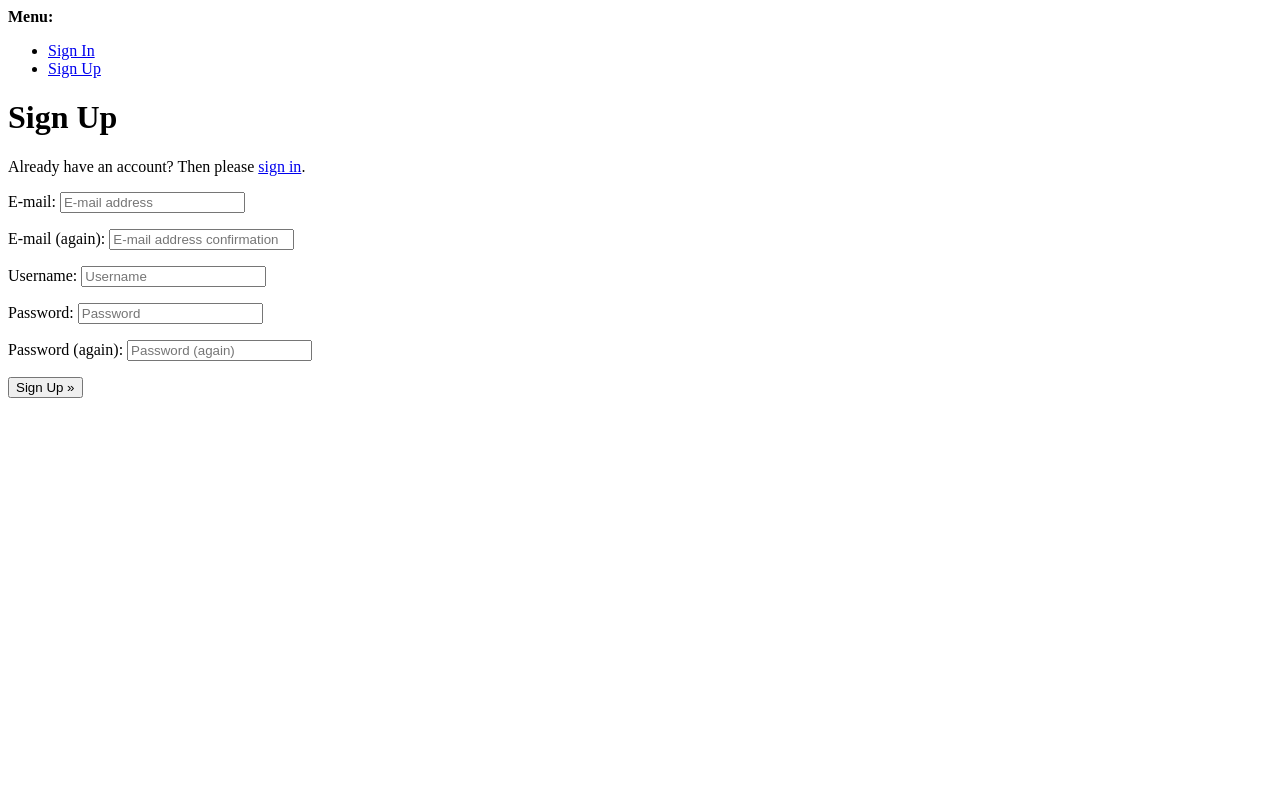
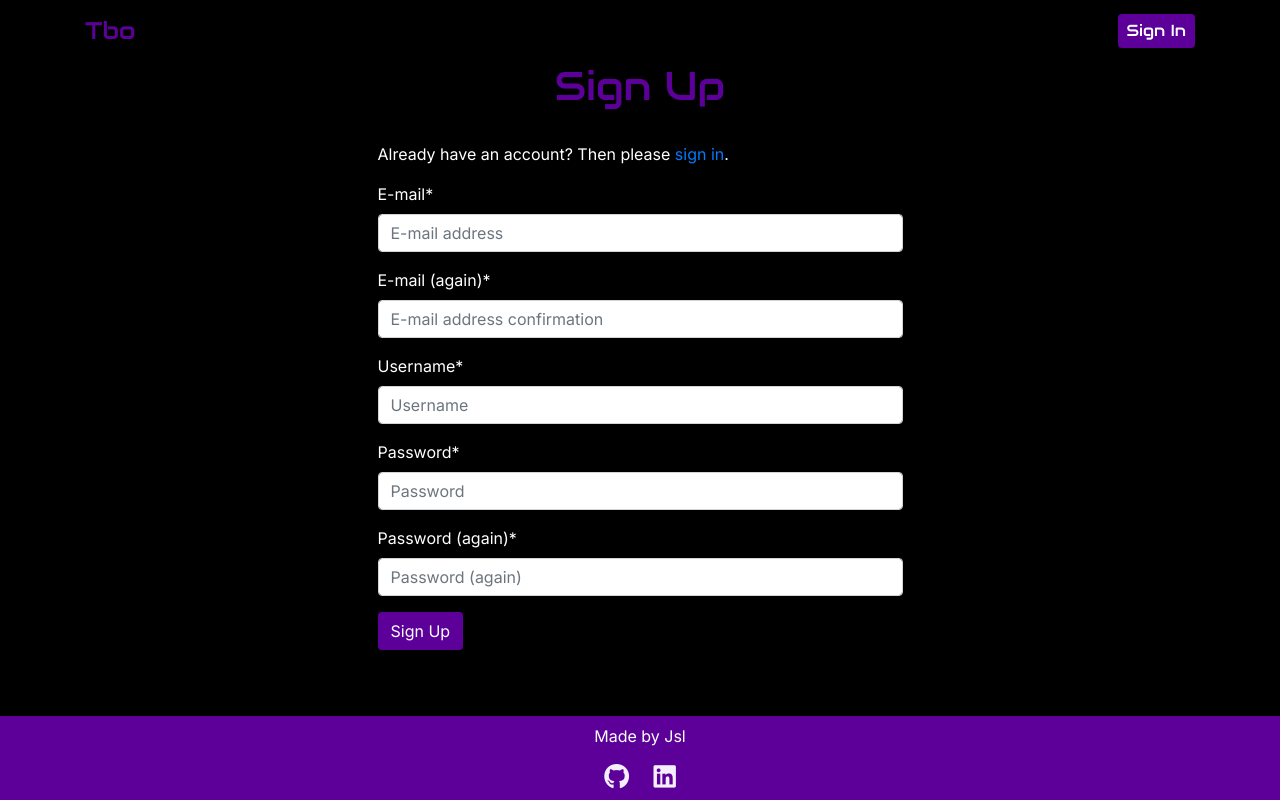
Before and after one commit to john-lohoba/Milestone-Project-4, a Django app: page /accounts/signup/ in a window 1280 px wide. Run offline with Django 4.2, Linux system fonts and the light colour scheme; some libraries are stand-ins or nearby versions.

Commit message:
Add crispy forms

```diff
--- a/tbo/settings.py
+++ b/tbo/settings.py
@@ -46,6 +46,9 @@ INSTALLED_APPS = [
     "allauth.account",
     "allauth.socialaccount",
     "home",
+    # Other
+    "crispy_forms",
+    "crispy_bootstrap5",
 ]
 
 MIDDLEWARE = [
@@ -59,6 +62,9 @@ MIDDLEWARE = [
 ]
 
 ROOT_URLCONF = "tbo.urls"
+
+CRISPY_ALLOWED_TEMPLATE_PACKS = "bootstrap5"
+CRISPY_TEMPLATE_PACK = "bootstrap5"
 
 TEMPLATES = [
     {
--- a/templates/allauth/account/base.html
+++ b/templates/allauth/account/base.html
@@ -1,40 +1,14 @@
-<!DOCTYPE html>
-<html>
-  <head>
-    <title>{% block head_title %}{% endblock %}</title>
-    {% block extra_head %}
-    {% endblock %}
-  </head>
-  <body>
-    {% block body %}
+{% extends "base.html" %}
 
-    {% if messages %}
-    <div>
-      <strong>Messages:</strong>
-      <ul>
-        {% for message in messages %}
-        <li>{{message}}</li>
-        {% endfor %}
-      </ul>
+{% block content %}
+<div class="container">
+  <div class="row justify-content-center">
+    <div class="col-12">
+      <div class="allauth-form-inner-content">
+        {% block inner_content %}
+        {% endblock %}
+      </div>
     </div>
-    {% endif %}
-
-    <div>
-      <strong>Menu:</strong>
-      <ul>
-        {% if user.is_authenticated %}
-        <li><a href="{% url 'account_email' %}">Change E-mail</a></li>
-        <li><a href="{% url 'account_logout' %}">Sign Out</a></li>
-        {% else %}
-        <li><a href="{% url 'account_login' %}">Sign In</a></li>
-        <li><a href="{% url 'account_signup' %}">Sign Up</a></li>
-        {% endif %}
-      </ul>
-    </div>
-    {% block content %}
-    {% endblock %}
-    {% endblock %}
-    {% block extra_body %}
-    {% endblock %}
-  </body>
-</html>
+  </div>
+</div>
+{% endblock %}
--- a/templates/allauth/account/signup.html
+++ b/templates/allauth/account/signup.html
@@ -1,21 +1,34 @@
 {% extends "account/base.html" %}
+{% load crispy_forms_tags %}
+{% load crispy_forms_filters %}
 
 {% load i18n %}
 
 {% block head_title %}{% trans "Signup" %}{% endblock %}
 
-{% block content %}
+{% block inner_content %}
+<div class="container text-center">
+  <div class="row">
+    <div class="col-12">
       <h1>{% trans "Sign Up" %}</h1>
+    </div>
+  </div>
+</div>
 
+<div class="container mt-4">
+  <div class="row justify-content-center">
+    <div class="col-12 col-md-6">
       <p>{% blocktrans %}Already have an account? Then please <a href="{{ login_url }}">sign in</a>.{% endblocktrans %}</p>
-
       <form class="signup" id="signup_form" method="post" action="{% url 'account_signup' %}">
         {% csrf_token %}
-  {{ form.as_p }}
+        {{ form|crispy }}
         {% if redirect_field_value %}
         <input type="hidden" name="{{ redirect_field_name }}" value="{{ redirect_field_value }}" />
         {% endif %}
-  <button type="submit">{% trans "Sign Up" %} &raquo;</button>
+        <button type="submit" class="btn custom-button-primary">{% trans "Sign Up" %}</button>
       </form>
+    </div>
+  </div>
+</div>
 
 {% endblock %}
```
Also changed, not shown: 1 other file. Lines whose indentation alone changed are shown as unchanged.
